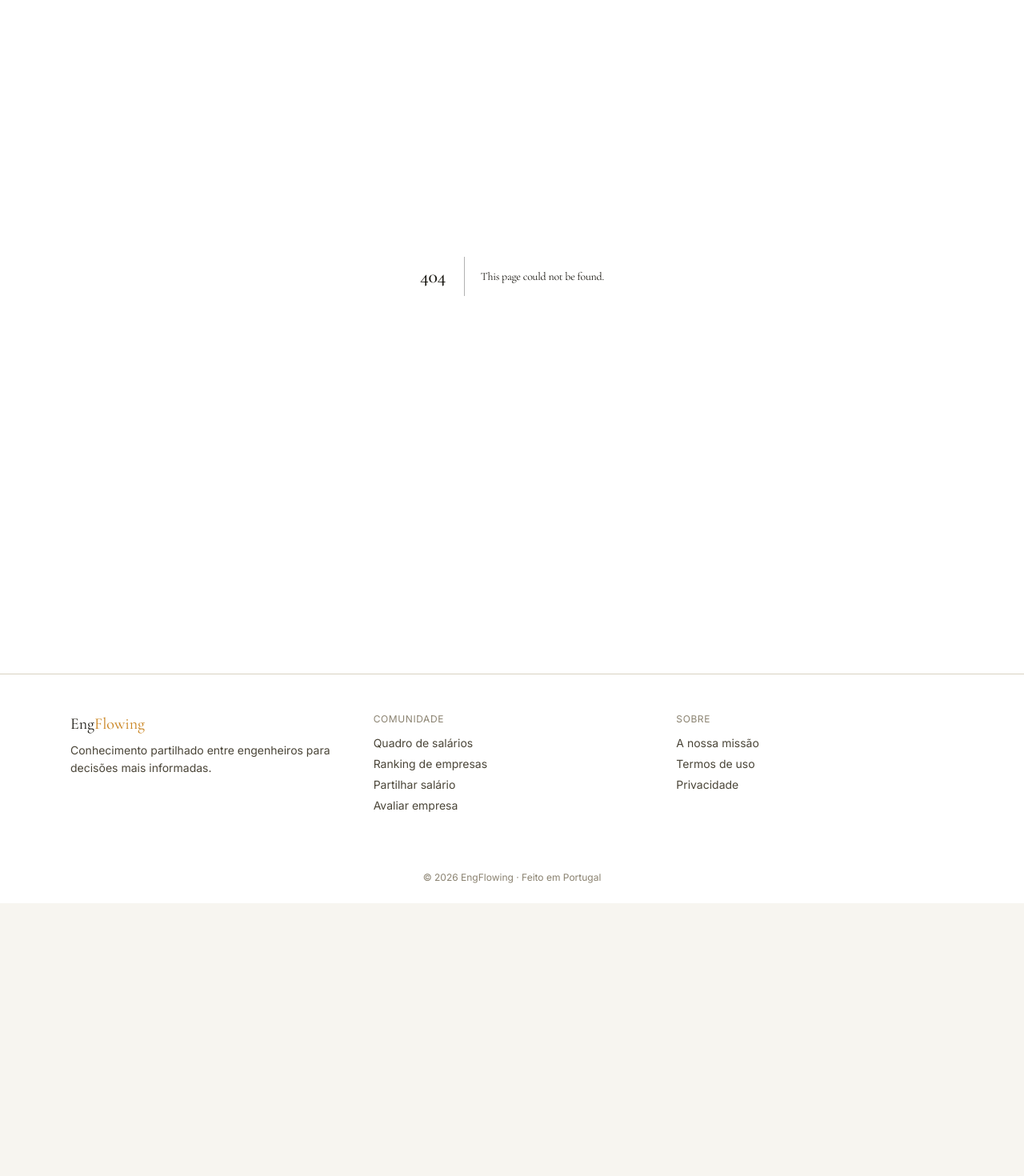
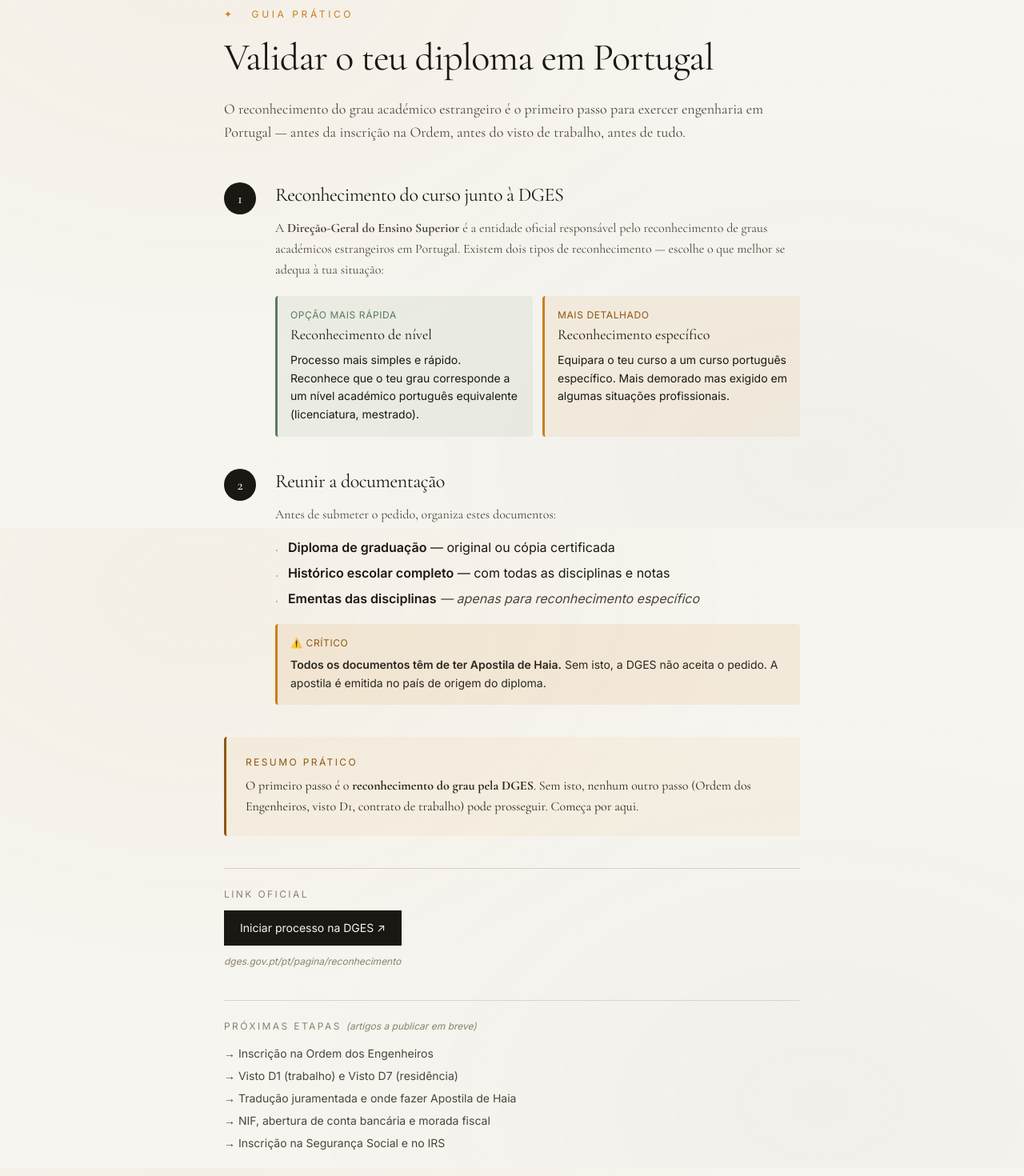
Before and after one commit to agnelofneto/engflowing, a Next.js app: page /diplomas in a window 1280 px wide. Before the commit this address had no page. Shown: the part 140-1610 px from the top of the page at 80% size. Before the commit the page ends 1269 px from the top, so only its background shows below. Built offline with nearby package versions, Linux system fonts and the light colour scheme.

Commit message:
Create page.tsx

```diff
--- /dev/null
+++ b/app/diplomas/page.tsx
@@ -0,0 +1,160 @@
+import Link from "next/link";
+
+export const metadata = { title: "Validar diploma em Portugal — EngFlowing" };
+
+export default function DiplomasPage() {
+  return (
+    <div className="max-w-3xl mx-auto px-6 py-16">
+      <div className="mb-12">
+        <div className="font-sans text-xs uppercase tracking-[0.3em] mb-4" style={{ color: "var(--amber-accent)" }}>
+          ✦ &nbsp; Guia prático
+        </div>
+        <h1 className="font-display text-5xl mb-5 leading-tight" style={{ color: "var(--ink-900)" }}>
+          Validar o teu diploma em Portugal
+        </h1>
+        <p className="text-lg leading-relaxed" style={{ color: "var(--ink-600)" }}>
+          O reconhecimento do grau académico estrangeiro é o primeiro passo para exercer
+          engenharia em Portugal — antes da inscrição na Ordem, antes do visto de
+          trabalho, antes de tudo.
+        </p>
+      </div>
+
+      <section className="mb-10">
+        <div className="grid gap-5" style={{ gridTemplateColumns: "44px 1fr" }}>
+          <div className="w-10 h-10 rounded-full flex items-center justify-center font-display text-lg font-medium" style={{ background: "var(--ink-900)", color: "var(--paper)" }}>1</div>
+          <div>
+            <h2 className="font-display text-2xl mb-3" style={{ color: "var(--ink-900)" }}>
+              Reconhecimento do curso junto à DGES
+            </h2>
+            <p className="text-base leading-relaxed mb-5" style={{ color: "var(--ink-600)" }}>
+              A <strong>Direção-Geral do Ensino Superior</strong> é a entidade oficial responsável
+              pelo reconhecimento de graus académicos estrangeiros em Portugal. Existem dois tipos
+              de reconhecimento — escolhe o que melhor se adequa à tua situação:
+            </p>
+            <div className="grid sm:grid-cols-2 gap-3">
+              <div className="p-4 rounded" style={{ background: "rgba(92,122,91,0.08)", borderLeft: "3px solid var(--sage)" }}>
+                <p className="font-sans text-xs uppercase tracking-wider mb-1" style={{ color: "var(--sage)" }}>Opção mais rápida</p>
+                <p className="font-display text-lg leading-snug mb-2" style={{ color: "var(--ink-900)" }}>Reconhecimento de nível</p>
+                <p className="font-sans text-sm leading-relaxed" style={{ color: "var(--ink-700)" }}>
+                  Processo mais simples e rápido. Reconhece que o teu grau corresponde a um
+                  nível académico português equivalente (licenciatura, mestrado).
+                </p>
+              </div>
+              <div className="p-4 rounded" style={{ background: "rgba(200,128,26,0.08)", borderLeft: "3px solid var(--amber-accent)" }}>
+                <p className="font-sans text-xs uppercase tracking-wider mb-1" style={{ color: "var(--amber-deep)" }}>Mais detalhado</p>
+                <p className="font-display text-lg leading-snug mb-2" style={{ color: "var(--ink-900)" }}>Reconhecimento específico</p>
+                <p className="font-sans text-sm leading-relaxed" style={{ color: "var(--ink-700)" }}>
+                  Equipara o teu curso a um curso português específico. Mais demorado mas exigido
+                  em algumas situações profissionais.
+                </p>
+              </div>
+            </div>
+          </div>
+        </div>
+      </section>
+
+      <section className="mb-10">
+        <div className="grid gap-5" style={{ gridTemplateColumns: "44px 1fr" }}>
+          <div className="w-10 h-10 rounded-full flex items-center justify-center font-display text-lg font-medium" style={{ background: "var(--ink-900)", color: "var(--paper)" }}>2</div>
+          <div>
+            <h2 className="font-display text-2xl mb-3" style={{ color: "var(--ink-900)" }}>
+              Reunir a documentação
+            </h2>
+            <p className="text-base leading-relaxed mb-4" style={{ color: "var(--ink-600)" }}>
+              Antes de submeter o pedido, organiza estes documentos:
+            </p>
+            <ul className="space-y-2 mb-4">
+              <li className="flex gap-3 items-start">
+                <span className="font-display text-xl leading-none mt-1" style={{ color: "var(--amber-accent)" }}>·</span>
+                <div>
+                  <p className="font-sans text-base" style={{ color: "var(--ink-900)" }}>
+                    <strong>Diploma de graduação</strong> — original ou cópia certificada
+                  </p>
+                </div>
+              </li>
+              <li className="flex gap-3 items-start">
+                <span className="font-display text-xl leading-none mt-1" style={{ color: "var(--amber-accent)" }}>·</span>
+                <div>
+                  <p className="font-sans text-base" style={{ color: "var(--ink-900)" }}>
+                    <strong>Histórico escolar completo</strong> — com todas as disciplinas e notas
+                  </p>
+                </div>
+              </li>
+              <li className="flex gap-3 items-start">
+                <span className="font-display text-xl leading-none mt-1" style={{ color: "var(--amber-accent)" }}>·</span>
+                <div>
+                  <p className="font-sans text-base" style={{ color: "var(--ink-900)" }}>
+                    <strong>Ementas das disciplinas</strong>
+                    <span className="italic" style={{ color: "var(--ink-600)" }}> — apenas para reconhecimento específico</span>
+                  </p>
+                </div>
+              </li>
+            </ul>
+            <div className="p-4 rounded mt-5" style={{ background: "rgba(200,128,26,0.1)", borderLeft: "3px solid var(--amber-accent)" }}>
+              <p className="font-sans text-xs uppercase tracking-wider mb-2" style={{ color: "var(--amber-deep)" }}>⚠️ Crítico</p>
+              <p className="font-sans text-sm leading-relaxed" style={{ color: "var(--ink-800)" }}>
+                <strong>Todos os documentos têm de ter Apostila de Haia.</strong> Sem isto, a DGES
+                não aceita o pedido. A apostila é emitida no país de origem do diploma.
+              </p>
+            </div>
+          </div>
+        </div>
+      </section>
+
+      <section className="mb-10">
+        <div className="p-6 rounded" style={{ background: "rgba(200,128,26,0.06)", borderLeft: "3px solid var(--amber-deep)" }}>
+          <p className="font-sans text-xs uppercase tracking-[0.2em] mb-2" style={{ color: "var(--amber-deep)" }}>Resumo prático</p>
+          <p className="text-base leading-relaxed" style={{ color: "var(--ink-800)" }}>
+            O primeiro passo é o <strong>reconhecimento do grau pela DGES</strong>. Sem isto,
+            nenhum outro passo (Ordem dos Engenheiros, visto D1, contrato de trabalho) pode
+            prosseguir. Começa por aqui.
+          </p>
+        </div>
+      </section>
+
+      <section className="mb-10">
+        <div className="pt-6 border-t" style={{ borderColor: "var(--ink-200)" }}>
+          <p className="font-sans text-xs uppercase tracking-[0.2em] mb-3" style={{ color: "var(--ink-400)" }}>Link oficial</p>
+          <a href="https://www.dges.gov.pt/pt/pagina/reconhecimento" target="_blank" rel="noopener noreferrer" className="inline-flex items-center gap-2 px-5 py-3 font-sans text-sm hover:opacity-90 transition" style={{ background: "var(--ink-900)", color: "var(--paper)" }}>
+            Iniciar processo na DGES ↗
+          </a>
+          <p className="font-sans text-xs italic mt-3" style={{ color: "var(--ink-400)" }}>dges.gov.pt/pt/pagina/reconhecimento</p>
+        </div>
+      </section>
+
+      <section className="mb-10">
+        <div className="pt-6 border-t" style={{ borderColor: "var(--ink-200)" }}>
+          <p className="font-sans text-xs uppercase tracking-[0.2em] mb-4" style={{ color: "var(--ink-400)" }}>
+            Próximas etapas <span className="italic normal-case tracking-normal" style={{ letterSpacing: "0" }}>(artigos a publicar em breve)</span>
+          </p>
+          <ul className="space-y-2 font-sans text-sm" style={{ color: "var(--ink-600)" }}>
+            <li>→ Inscrição na Ordem dos Engenheiros</li>
+            <li>→ Visto D1 (trabalho) e Visto D7 (residência)</li>
+            <li>→ Tradução juramentada e onde fazer Apostila de Haia</li>
+            <li>→ NIF, abertura de conta bancária e morada fiscal</li>
+            <li>→ Inscrição na Segurança Social e no IRS</li>
+          </ul>
+        </div>
+      </section>
+
+      <section className="mt-12">
+        <div className="card-paper p-8 text-center" style={{ background: "rgba(247,245,240,0.7)" }}>
+          <p className="font-display text-2xl mb-3 leading-snug" style={{ color: "var(--ink-900)" }}>
+            Já passaste por este processo?
+          </p>
+          <p className="font-sans text-sm mb-6" style={{ color: "var(--ink-600)" }}>
+            A tua experiência ajuda outros engenheiros a evitar erros e a poupar meses.
+          </p>
+          <div className="flex flex-wrap justify-center gap-3">
+            <Link href="/avaliar-empresa" className="px-5 py-3 font-sans text-sm border hover:bg-white/40 transition" style={{ borderColor: "var(--ink-900)", color: "var(--ink-900)" }}>
+              Avaliar uma empresa
+            </Link>
+            <Link href="/submeter-salario" className="px-5 py-3 font-sans text-sm hover:opacity-90 transition" style={{ background: "var(--ink-900)", color: "var(--paper)" }}>
+              Partilhar o meu salário →
+            </Link>
+          </div>
+        </div>
+      </section>
+    </div>
+  );
+}
```
